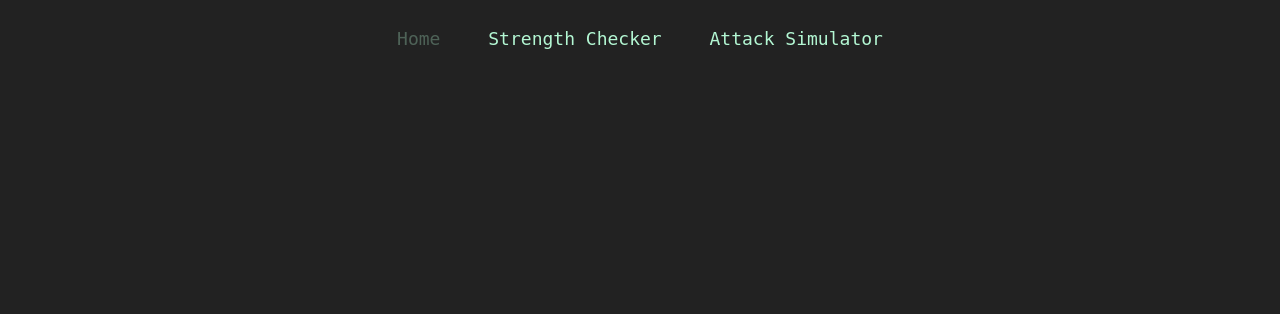
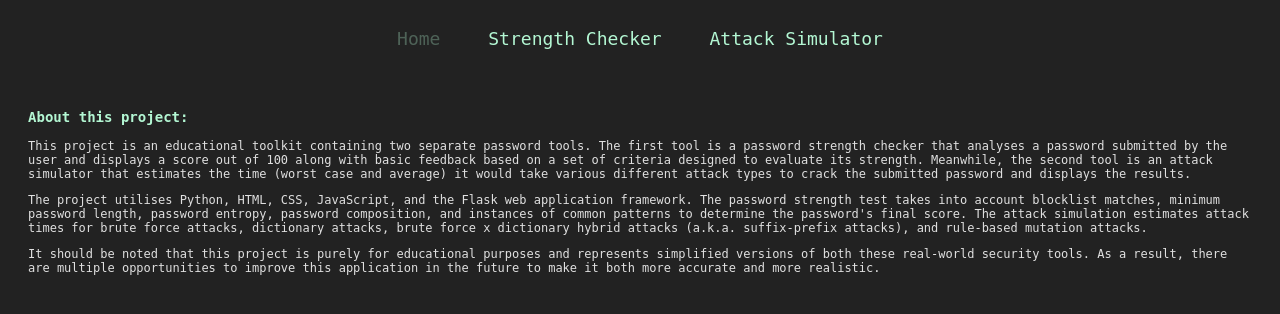
Before and after one commit to shaylaing/password-security-toolkit, a Flask app: page / in a window 1280 px wide. Shown: the top 314 px of the page. Run offline with Flask 3, Linux system fonts and the light colour scheme.

Commit message:
Added project description to to homepage.

```diff
--- a/project/templates/index.html
+++ b/project/templates/index.html
@@ -5,5 +5,10 @@
 {% endblock %}
 
 {% block main %}
-
+    <div class="about-section">
+        <h3 class="header">About this project:</h3>
+        <p id="projectDescription1">This project is an educational toolkit containing two separate password tools. The first tool is a password strength checker that analyses a password submitted by the user and displays a score out of 100 along with basic feedback based on a set of criteria designed to evaluate its strength. Meanwhile, the second tool is an attack simulator that estimates the time (worst case and average) it would take various different attack types to crack the submitted password and displays the results.</p>
+        <p id="projectDescription2">The project utilises Python, HTML, CSS, JavaScript, and the Flask web application framework. The password strength test takes into account blocklist matches, minimum password length, password entropy, password composition, and instances of common patterns to determine the password's final score. The attack simulation estimates attack times for brute force attacks, dictionary attacks, brute force x dictionary hybrid attacks (a.k.a. suffix-prefix attacks), and rule-based mutation attacks.</p>
+        <p id="projectDescription3">It should be noted that this project is purely for educational purposes and represents simplified versions of both these real-world security tools. As a result, there are multiple opportunities to improve this application in the future to make it both more accurate and more realistic.</p>
+    </div>
 {% endblock %}
```
